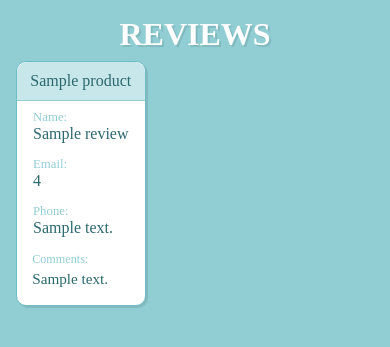
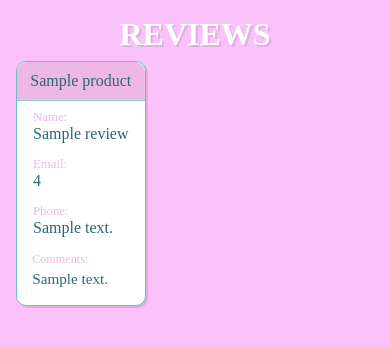
Before and after one commit to sweeta-mca/reviewScrapper, a Flask app: template templates/results.html in a window 390 px wide. Shown: the top 347 px of the page. Run offline with Flask 2, Linux system fonts and the light colour scheme; the template is opened without the code that fills it: most values are stand-ins (such as "Sample title", 1, 10 or a date in 2020); some libraries are stand-ins or nearby versions.

Commit message:
make it better

```diff
--- a/static/css/style.css
+++ b/static/css/style.css
@@ -1,12 +1,12 @@
 body {
-  background-color: #91ced4;
+  background-color: #FAC2FA;
 }
 body * {
   box-sizing: border-box;
 }
 
 .header {
-  background-color: #327a81;
+  background-color: #855185;
   color: white;
   font-size: 1.5em;
   padding: 1rem;
@@ -47,14 +47,16 @@ table td:last-child {
   text-align: left;
 }
 table th {
-  background-color: #daeff1;
+  background-color: #855185;
   font-weight: 300;
+  color: white;
+
 }
 table tr:nth-child(2n) {
   background-color: white;
 }
 table tr:nth-child(2n+1) {
-  background-color: #edf7f8;
+  background-color: #edb8e6;
 }
 
 @media screen and (max-width: 700px) {
@@ -77,7 +79,7 @@ table tr:nth-child(2n+1) {
     text-align: left;
   }
   td:not(:first-child):before {
-    color: #91ced4;
+    color: #edb8e6;
     content: '';
     display: block;
     left: 0;
@@ -123,7 +125,7 @@ table tr:nth-child(2n+1) {
   }
 
   td:first-child {
-    background-color: #c8e7ea;
+    background-color: #edb8e6;
     border-bottom: 1px solid #91ced4;
     border-radius: 10px 10px 0 0;
     position: relative;
```
